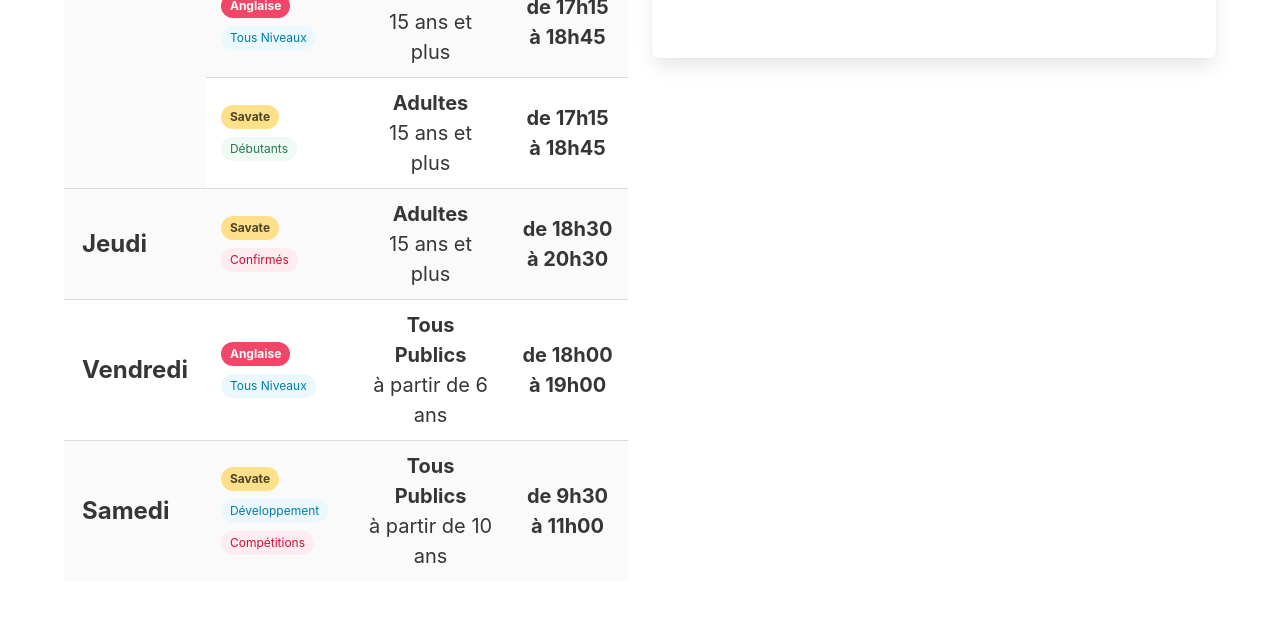
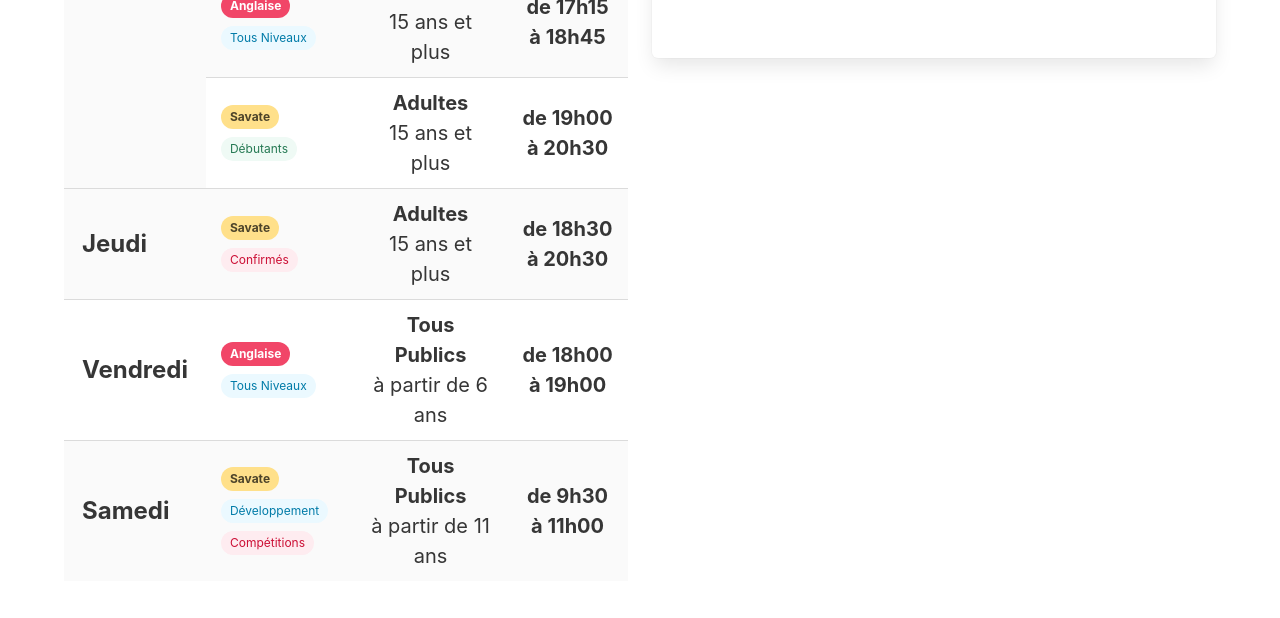
Before and after one commit to guipavas-savate/guipavas-savate.github.io, a Jekyll site: the page built from index.html, in a window 1280 px wide and 900 px high, scrolled down 704 px. Shown: the part 154-772 px from the top of the window. Built offline with Jekyll 4.4.1, drawn with Linux system fonts in a browser that asks for light colours; nearby versions of some CDN libraries.

Commit message:
Corrige les erreurs d'horaires

```diff
--- a/_data/horaires.yml
+++ b/_data/horaires.yml
@@ -50,8 +50,8 @@
     public: Adultes
     age: 15 ans et plus
     niveau: Débutants
-    horaireDebut: 17h15
-    horaireFin: 18h45
+    horaireDebut: 19h00
+    horaireFin: 20h30
     ecole: false
     note: ""
 
@@ -78,7 +78,7 @@
 - Samedi:
   - discipline: Savate
     public: Tous Publics
-    age: à partir de 10 ans
+    age: à partir de 11 ans
     niveau: Développement, Compétitions
     horaireDebut: 9h30
     horaireFin: 11h00
```
Also changed, not shown: 1 other file.
